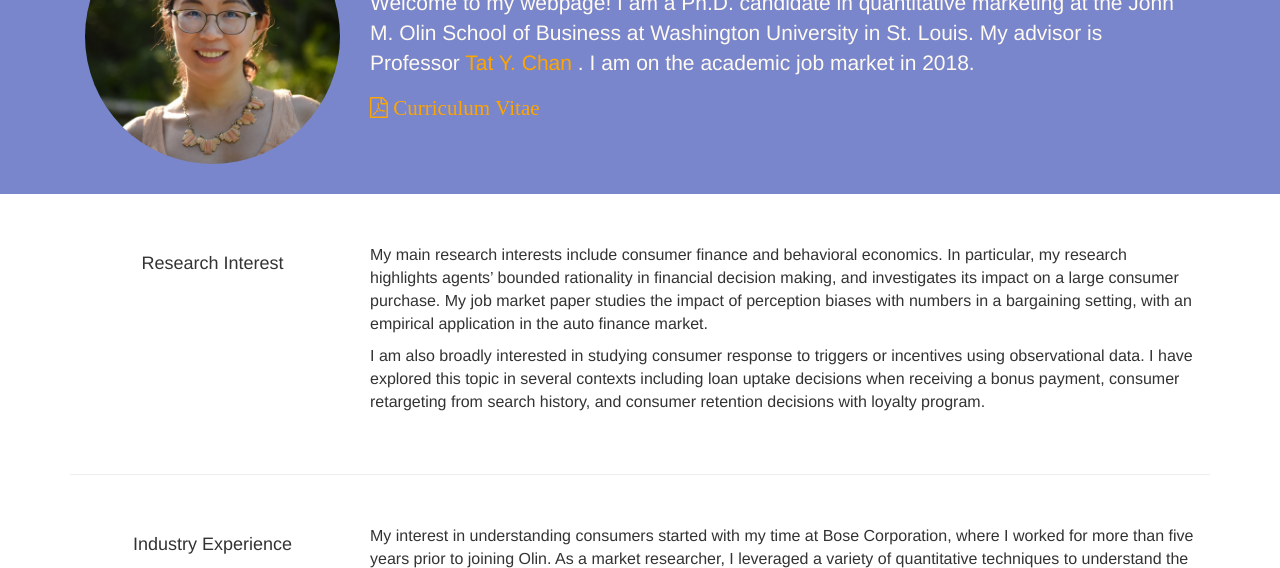
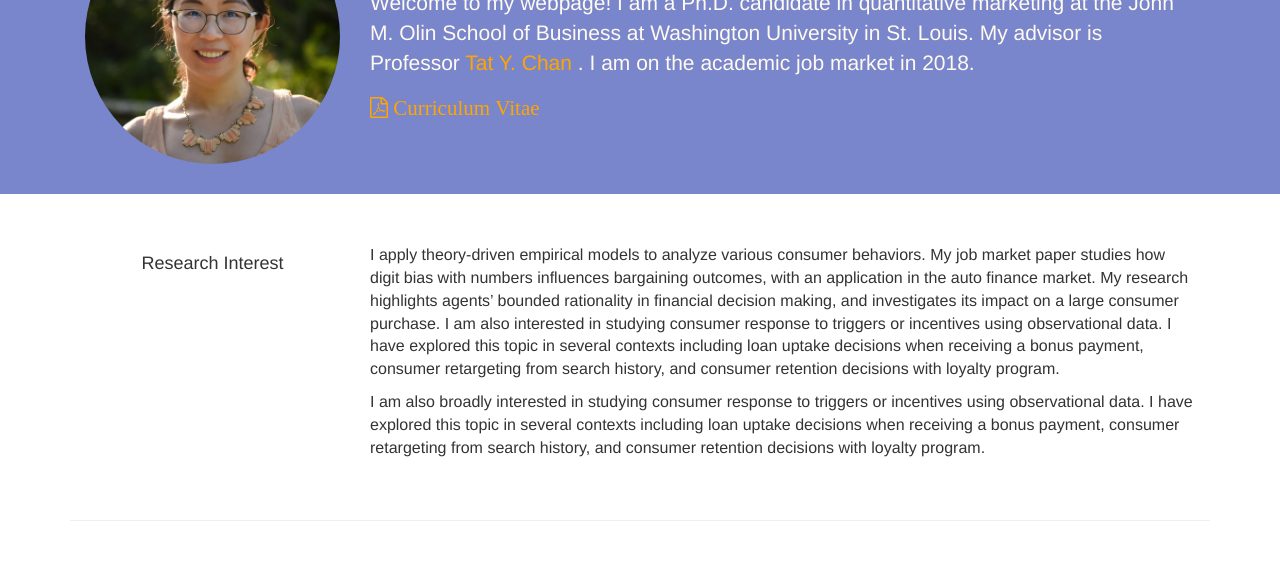
Before and after one commit to chen1649chenli/JiangZhenling-Personal-Site, a plain HTML site: page index.html in a window 1280 px wide. Shown: the part 171-739 px from the top of the page. Drawn offline with nearby package versions, Linux system fonts and the light colour scheme.

Commit message:
updated research

```diff
--- a/index.html
+++ b/index.html
@@ -86,12 +86,13 @@
                 <h4 align=center>Research Interest</h4>
             </div>
               <div class="col-xs-12 col-sm-9">
-                  <p style="font-size:12pt"> My main research interests include consumer
-                    finance and behavioral economics. In particular, my research highlights
-                    agents’ bounded rationality in financial decision making, and investigates
-                    its impact on a large consumer purchase. My job market paper studies the
-                    impact of perception biases with numbers in a bargaining setting, with
-                    an empirical application in the auto finance market.
+                  <p style="font-size:12pt"> I apply theory-driven empirical models to analyze various consumer behaviors.
+                    My job market paper studies how digit bias with numbers influences bargaining outcomes,
+                    with an application in the auto finance market. My research highlights agents’ bounded rationality
+                    in financial decision making, and investigates its impact on a large consumer purchase. I am also
+                    interested in studying consumer response to triggers or incentives using observational data.
+                    I have explored this topic in several contexts including loan uptake decisions when receiving
+                    a bonus payment, consumer retargeting from search history, and consumer retention decisions with loyalty program.
                   </p>
                   <p style="font-size:12pt">
                     I am also broadly interested in studying consumer response to
```
Also changed, not shown: research.html (+2 -1 lines), 2 other files.
